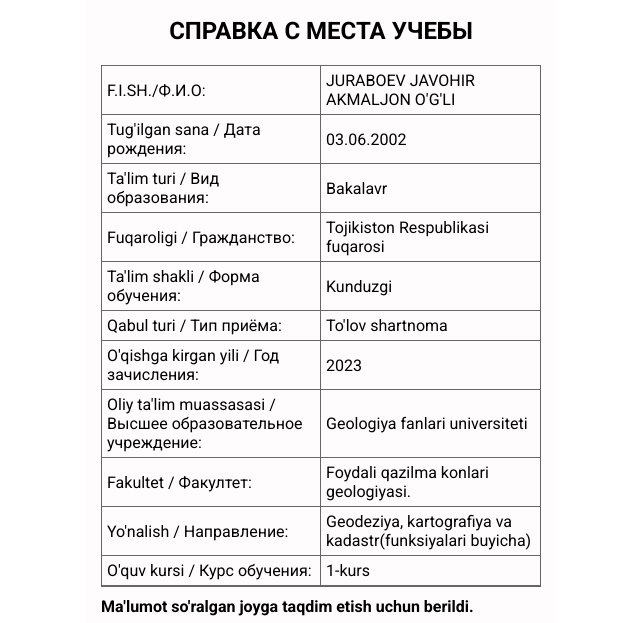
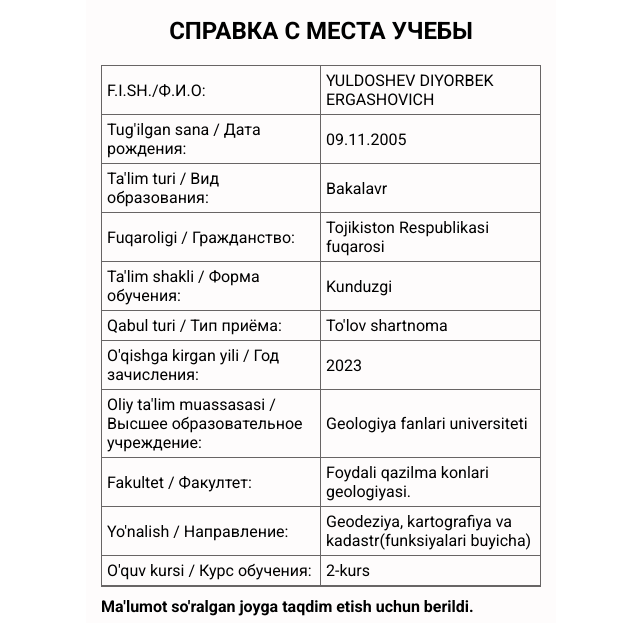
Before and after one commit to dior-05/GFU, a plain HTML site: page index.html in a window 1280 px wide. Shown: the part 220-843 px from the top of the page, 319-959 px from the left. Drawn offline with Linux system fonts and the light colour scheme.

Commit message:
javohir2

```diff
--- a/index.html
+++ b/index.html
@@ -24,12 +24,12 @@
             <div class="content">
                 <div class="cart">
                     <span>F.I.SH./Ф.И.О: </span>
-                    <span>JURABOEV JAVOHIR AKMALJON O'G'LI</span>
+                    <span>YULDOSHEV DIYORBEK ERGASHOVICH</span>
                 </div>
                 <div class="cart">
                     <span>Tug'ilgan sana /
                         Дата рождения: </span>
-                    <span>03.06.2002</span>
+                    <span>09.11.2005</span>
                 </div>
                 <div class="cart">
                     <span>Ta'lim turi / Вид образования: </span>
@@ -65,7 +65,7 @@
                 </div>
                 <div class="cart">
                     <span>O'quv kursi / Курс обучения: </span>
-                    <span>1-kurs</span>
+                    <span>2-kurs</span>
                 </div>
             </div>
             <h4>Ma'lumot so'ralgan joyga taqdim etish uchun berildi.</h4>
```
